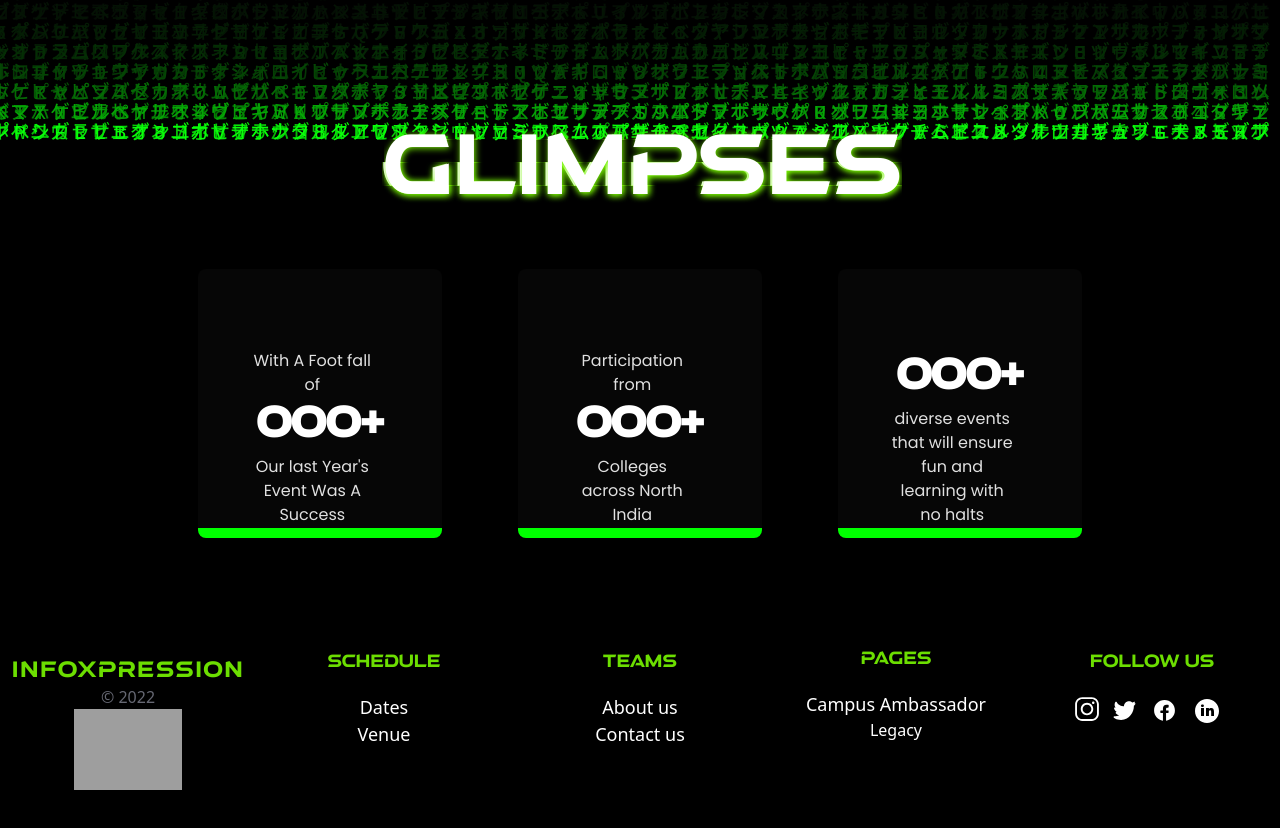
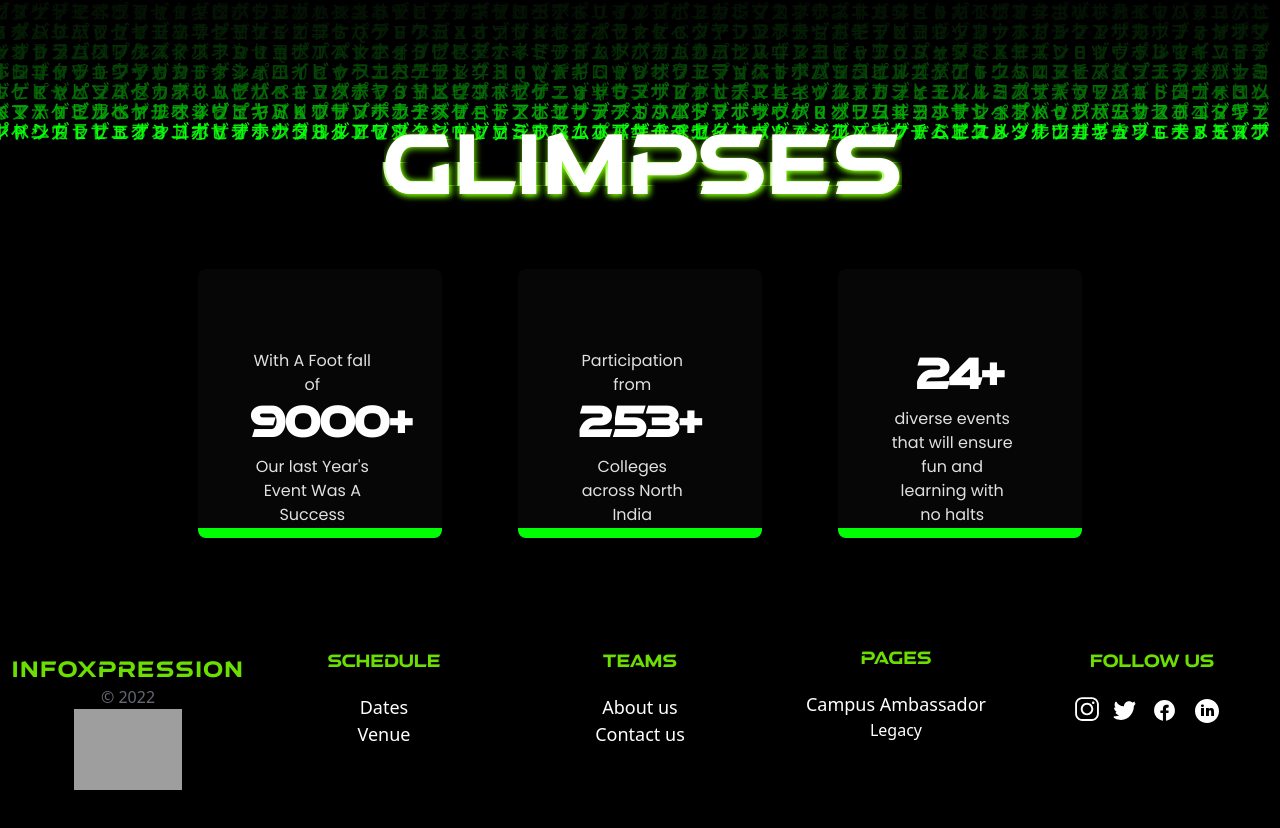
Before and after one commit to infoxusict/infox-22, a React (Create React App) app: page / in a window 1280 px wide. Shown: the part 1641-2469 px from the top of the page. Built offline with nearby package versions, Linux system fonts and the light colour scheme; grey boxes are pictures that could not be loaded; a web font is replaced by a local one.

Commit message:
glimpses optimised

```diff
--- a/package.json
+++ b/package.json
@@ -11,6 +11,7 @@
     "react": "^18.2.0",
     "react-dom": "^18.2.0",
     "react-icons": "^4.4.0",
+    "react-intersection-observer": "^9.4.0",
     "react-router-dom": "^5.3.3",
     "react-scripts": "5.0.1",
     "sass": "^1.54.0"
--- a/src/Components/Glimpses.js
+++ b/src/Components/Glimpses.js
@@ -1,18 +1,20 @@
 import "./Assets/Images/CSS/glimpses.css";
+import React from "react";
+import { InView, inView } from "react-intersection-observer";
 import "./Assets/Images/CSS/glitch.css";
 const Glimpses = () => {
-  let count =0;
+  // const ref = React.useRef();
+  let count = 0;
   const count_iteration = () => {
-    if(count===0)
-    {
+    if (count === 0) {
       count++;
       let valueDisplays = document.querySelectorAll(".num");
       valueDisplays.forEach((valueDisplay) => {
         let startValue = 0;
         let endValue = parseInt(valueDisplay.getAttribute("data-val"));
-      let speed=24;
+        let speed = 24;
         let counter = setInterval(function () {
-        let interval = Math.ceil(endValue/speed);
+          let interval = Math.ceil(endValue / speed);
           startValue += interval;
           valueDisplay.textContent = `${startValue}+`;
 
@@ -22,10 +24,10 @@ const Glimpses = () => {
         });
       });
     }
+  };
 
-  };
   return (
-    <div style={{ width: "100%", marginTop: "25vh" }} onMouseEnter={count_iteration}>
+    <div style={{ width: "100%", marginTop: "25vh" }}>
       <div className="animate" style={{ opacity: 1 }}>
         <div class="sn_glitch_forNHeading atmosphere sn_glimpses">
           <div class="sn_line_forNHeading">GLIMPSES</div>
@@ -50,23 +52,32 @@ const Glimpses = () => {
               </span>
             </div>
           </div>
-          <div className="wrapper">
+          <InView
+            as="div"
+            className="wrapper"
+            onChange={(inView, entry) => {
+              if (inView) {
+                count_iteration();
+              }
+              console.log("inView :", inView);
+            }}
+          >
             <div className="container1">
               <span className="glimpses_text">Participation from</span>
               <span className="num" data-val="250">
                 000+
               </span>
-              <span className="glimpses_text">
-                Colleges across North India
-              </span>
+              <span className="glimpses_text">Colleges across North India</span>
             </div>
-          </div>
+          </InView>
           <div className="wrapper">
             <div className="container1">
               <span className="num" data-val="24">
                 000+
               </span>
-              <span className="glimpses_text">diverse events that will ensure fun and learning with no halts</span>
+              <span className="glimpses_text">
+                diverse events that will ensure fun and learning with no halts
+              </span>
             </div>
           </div>
         </div>
```
Lines whose indentation alone changed are shown as unchanged.
